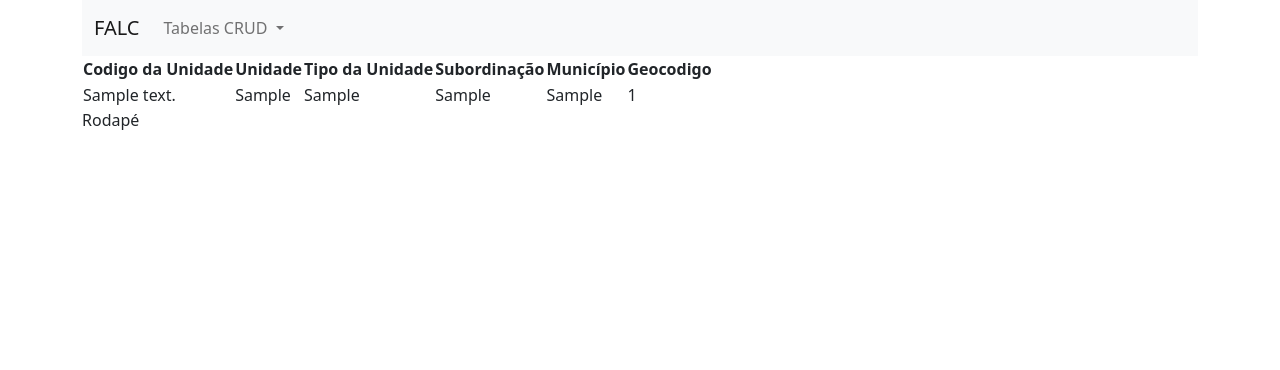
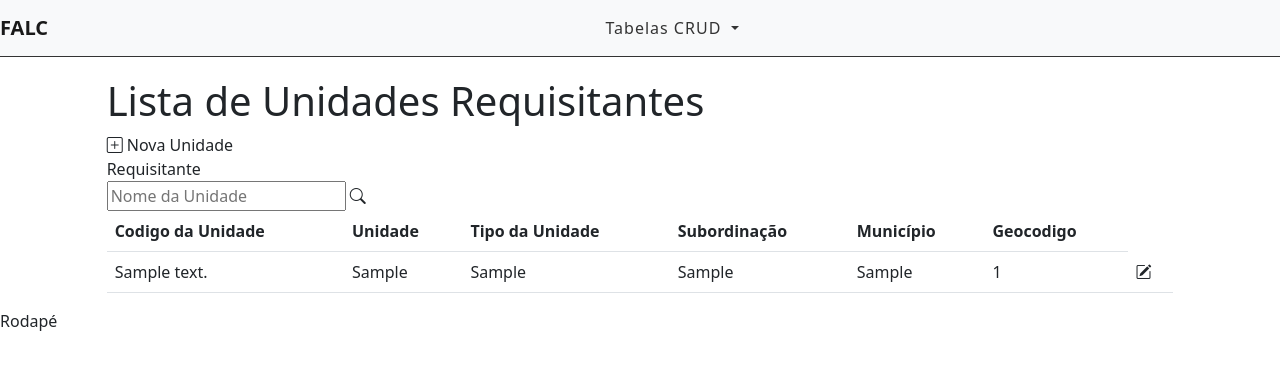
Before and after one commit to MsouzaLeo/TFG_Front, a Django app: page /unires/ in a window 1280 px wide. Shown: the top 370 px of the page. Run offline with Django 3.2, Linux system fonts and the light colour scheme; tables that the repository leaves empty hold one stand-in row (values such as "Sample post"); parts of the project's set-up code (start-up, migrations or seed data) failed here and were passed over; some libraries are stand-ins or nearby versions.

Commit message:
adicionando mais css nas tabelas e navbar

```diff
--- a/DjangoFront/settings.py
+++ b/DjangoFront/settings.py
@@ -10,7 +10,7 @@ For the full list of settings and their values, see
 https://docs.djangoproject.com/en/3.1/ref/settings/
 """
 
-from secret import django_key
+from secret import *
 from pathlib import Path
 
 # Build paths inside the project like this: BASE_DIR / 'subdir'.
@@ -80,7 +80,7 @@ DATABASES = {
         'ENGINE': 'django.db.backends.postgresql',
         'NAME': 'TFG',
         'USER': 'postgres',
-        'PASSWORD': '0812',
+        'PASSWORD': postgre_key,
         'HOST': '127.0.0.1',
         'PORT': '5432',
     }
--- a/tables/static/css/styles.css
+++ b/tables/static/css/styles.css
@@ -0,0 +1,24 @@
+.container-fluid {
+    padding: 0px;
+}
+
+
+/*Navbar*/
+
+.navbar {
+    border-bottom: 1px solid #333;
+    margin-bottom: 20px;
+}
+
+.navbar-nav {
+    margin: auto;
+}
+
+.navbar-brand {
+    font-weight: bold;
+}
+
+.navbar-light .navbar-nav a.nav-link {
+    color: #333;
+    letter-spacing: 1px;
+}
--- a/tables/templates/base.html
+++ b/tables/templates/base.html
@@ -8,11 +8,12 @@
     <meta name="viewport" content="width=device-width, initial-scale=1.0">
     <title>{% block title %}{% endblock %}</title>
     <link href="https://cdn.jsdelivr.net/npm/bootstrap@5.0.0-beta2/dist/css/bootstrap.min.css" rel="stylesheet" integrity="sha384-BmbxuPwQa2lc/FVzBcNJ7UAyJxM6wuqIj61tLrc4wSX0szH/Ev+nYRRuWlolflfl" crossorigin="anonymous">
+    <link rel="stylesheet" href="https://cdn.jsdelivr.net/npm/bootstrap-icons@1.4.0/font/bootstrap-icons.css">
     <link rel="stylesheet" href="{% static 'css/styles.css' %}">
 </head>
 
 <body>
-    <div class='container'>
+    <div class='container-fluid'>
         <nav class="navbar navbar-expand-lg navbar-light bg-light">
             <div class="container-fluid">
                 <a class="navbar-brand" href="#">FALC</a>
@@ -49,9 +50,11 @@
                 </div>
             </div>
         </nav>
+
         {% block content %} {% endblock %}
+
         <footer>
-            Rodapé
+            <p>Rodapé</p>
         </footer>
     </div>
     <script src="https://cdn.jsdelivr.net/npm/bootstrap@5.0.0-beta2/dist/js/bootstrap.bundle.min.js" integrity="sha384-b5kHyXgcpbZJO/tY9Ul7kGkf1S0CWuKcCD38l8YkeH8z8QjE0GmW1gYU5S9FOnJ0" crossorigin="anonymous"></script>
--- a/tables/templates/unires/list.html
+++ b/tables/templates/unires/list.html
@@ -1,5 +1,17 @@
 {% extends 'base.html' %} {% block title %} Lista de Unidades Requisitantes {% endblock %} {% block content %}
-<table>
+<div class="offset-1 col-10 list-div">
+    <h1>Lista de Unidades Requisitantes</h1>
+    <div class="col-2 add-div">
+        <i class="bi bi-plus-square"></i> Nova Unidade Requisitante
+    </div>
+    <div class="col-9 search-div">
+        <input type="text" id="search" name="search" placeholder="Nome da Unidade">
+        <i class="bi bi-search"></i>
+    </div>
+
+
+
+    <table class="table">
         <tr>
             <th>Codigo da Unidade</th>
             <th>Unidade</th>
@@ -16,7 +28,9 @@
             <td>{{ result.subordinacao }}</td>
             <td>{{ result.municipio }}</td>
             <td>{{ result.geocodigo }}</td>
+            <td><i class="bi bi-pencil-square"></i></td>
         </tr>
         {% endfor %}
     </table>
+</div>
 {% endblock %}
```
Also changed, not shown: tables/templates/especie/list.html (+13 -1 lines), tables/templates/natureza/list.html (+14 -1 lines), tables/templates/perito/list.html (+14 -1 lines), tables/templates/uniexa/list.html (+14 -1 lines). Lines whose indentation alone changed are shown as unchanged.
